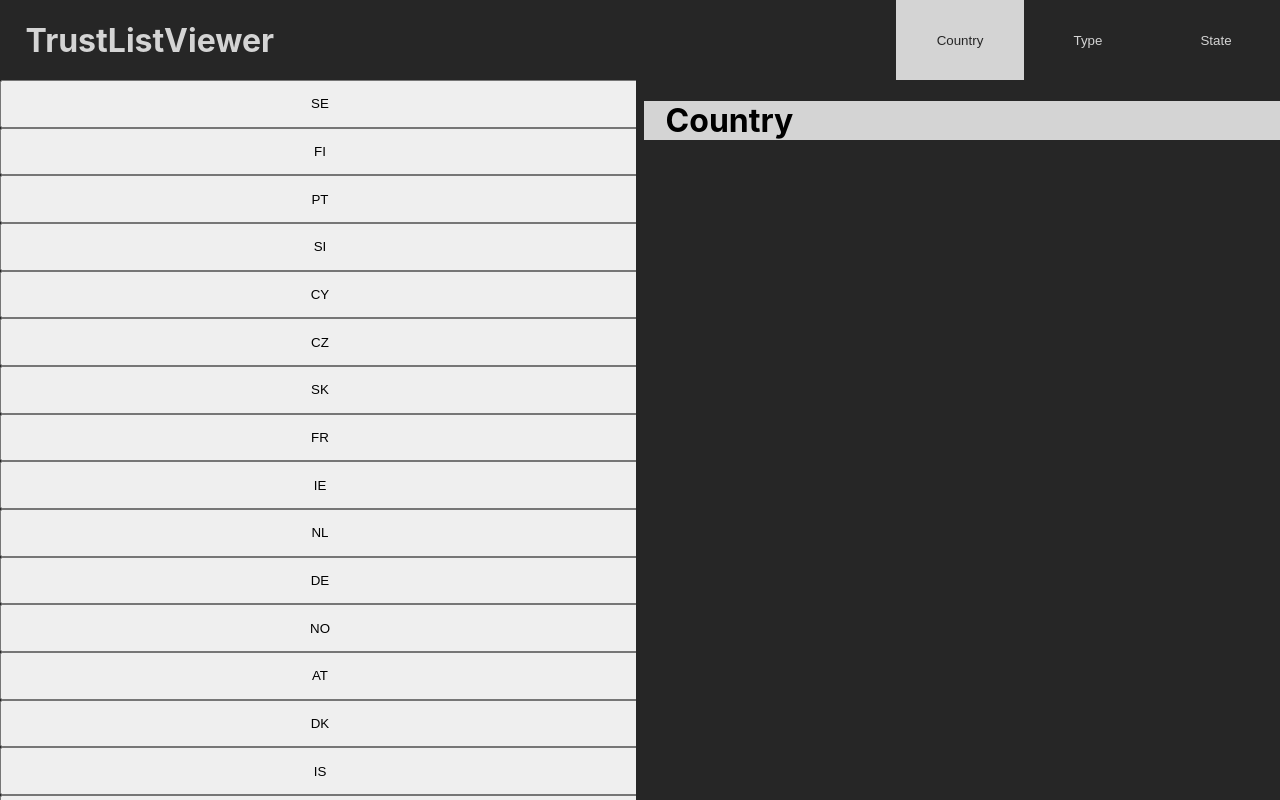
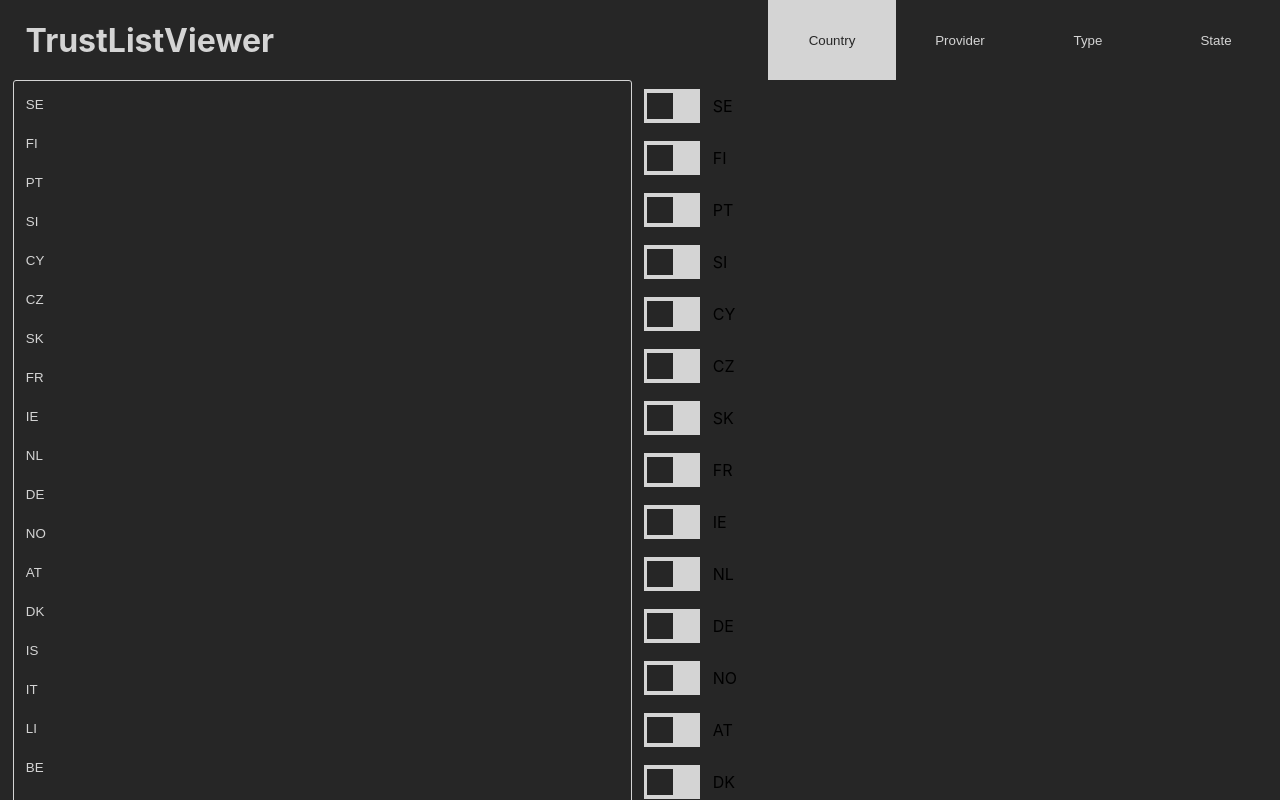
Before and after one commit to Geostartico/Trusted-list-browser, a React (Create React App) app in the folder src/trusted_list/: page / in a window 1280 px wide. Both pictures are taken after a click on the button "Country". Built offline with nearby package versions, Linux system fonts and the light colour scheme.

Commit message:
working on filter

```diff
--- a/src/trusted_list/src/FilterContainer.tsx
+++ b/src/trusted_list/src/FilterContainer.tsx
@@ -1,17 +1,19 @@
 import React, { Component } from 'react';
-import {FilterTypes} from './Enums';
-import FilterCountry from './FilterCountry';
-import FilterState from './FilterState';
-import FilterType from './FilterType';
+import FilterPane from './FilterPane';
+import { UnorderedSet } from './decoder/UnorderedSet';
+import { Country, Provider, Service, Status, Type } from "./decoder/items";
+import {FilterType} from './Enums';
+import { Item } from "./decoder/itemInterface";
 
 interface FilterProps {
-     selectedFilter: number;
+    selectedFilter: FilterType;
+    filters: Item[];
 }
 
-interface FilterStateInerface {
+interface FilterState{
 }
 
-class FilterContainer extends Component<FilterProps, FilterStateInerface> {
+class FilterContainer extends Component<FilterProps, FilterState> {
 
     constructor(props: FilterProps) {
         super(props);
@@ -25,15 +27,9 @@
           <>
             <div className = 'filtersContainer'>
 
-                {this.props.selectedFilter == 0 &&
-                    <FilterCountry/>
-                }
-                {this.props.selectedFilter == 1 &&
-                    <FilterType/>
-                }
-                {this.props.selectedFilter == 2 &&
-                    <FilterState/>
-                }
+                   <FilterPane
+                        filters= {this.props.filters}
+                   />
 
             </div>
           </>
--- /dev/null
+++ b/src/trusted_list/src/FilterPane.tsx
@@ -0,0 +1,58 @@
+import React, { Component } from 'react';
+import { UnorderedSet } from './decoder/UnorderedSet';
+import { Country, Provider, Service, Status, Type } from "./decoder/items";
+import{ Item } from "./decoder/itemInterface"
+
+interface FilterProps {
+    filters: Item[];
+    //onAdd: Function;
+    //onRemove: Function;
+}
+
+interface FilterState{
+    //filters: Item[];
+}
+
+class FilterPane extends Component<FilterProps, FilterState> {
+
+    constructor(props: FilterProps) {
+        super(props);
+        this.state = {
+        };
+
+    this.props.filters.forEach((val: Item) => {
+        console.log("filter" + val.getText());
+    })
+
+}
+
+
+    render() {
+
+        return (
+          <>
+            <div className = 'filtersContainer'>
+
+                {
+                    this.props.filters.map((val: Item, index: number) => {
+                        return (
+                            <div className='filterEntryContainer'>
+                                <label className="switch">
+                                    <input type="checkbox"/>
+                                    <span className="slider">
+                                    </span>
+                                </label>
+                                <p className='filterEntryText'>{val.getText()}</p>
+                            </div>
+                        )
+                    })
+                }
+            </div>
+          </>
+        );
+
+    }
+
+}
+
+export default FilterPane;
--- a/src/trusted_list/src/Header.tsx
+++ b/src/trusted_list/src/Header.tsx
@@ -1,9 +1,10 @@
 import React, { Component } from 'react';
+import {FilterType} from './Enums';
 
 interface HeaderProps {
     title: string;
     onChangeFilter: Function;
-    selectedFilter: number;
+    selectedFilter: FilterType;
 }
 
 interface HeaderState {
@@ -32,9 +33,29 @@
 
               <div className = 'tabs' >
 
-              <button onClick={() => this.props.onChangeFilter(0)} className = {'buttonFilter ' + (this.props.selectedFilter == 0 ? 'selectedButtonFilter' : '')}>Country</button>
-              <button onClick={() => this.props.onChangeFilter(1)} className = {'buttonFilter ' + (this.props.selectedFilter == 1 ? 'selectedButtonFilter' : '')}>Type</button>
-              <button onClick={() => this.props.onChangeFilter(2)} className = {'buttonFilter ' + (this.props.selectedFilter == 2 ? 'selectedButtonFilter' : '')}>State</button>
+                <button
+                  onClick={() => this.props.onChangeFilter(FilterType.Country)}
+                  className = {'buttonFilter ' + (this.props.selectedFilter == FilterType.Country ? 'selectedButtonFilter' : '')}>
+                      Country
+                </button>
+
+                <button
+                  onClick={() => this.props.onChangeFilter(FilterType.Provider)}
+                  className = {'buttonFilter ' + (this.props.selectedFilter == FilterType.Provider ? 'selectedButtonFilter' : '')}>
+                      Provider
+                </button>
+
+                <button
+                  onClick={() => this.props.onChangeFilter(FilterType.Type)}
+                  className = {'buttonFilter ' + (this.props.selectedFilter == FilterType.Type ? 'selectedButtonFilter' : '')}>
+                      Type
+                </button>
+
+                <button
+                  onClick={() => this.props.onChangeFilter(FilterType.State)}
+                  className = {'buttonFilter ' + (this.props.selectedFilter == FilterType.State ? 'selectedButtonFilter' : '')}>
+                      State
+                </button>
 
               </div>
             </div>
--- a/src/trusted_list/src/ItemViewer.tsx
+++ b/src/trusted_list/src/ItemViewer.tsx
@@ -30,7 +30,7 @@
         super(props);
         this.state = {
             expand: false,
-            marginLeftStyle : (this.props.indent * indentValue) + "vw",
+            marginLeftStyle : (this.props.indent) + "vw",
             filteredItems: this.filterItems(),
         };
 
@@ -67,11 +67,11 @@
 
                 console.log("Testing this item: " + val.getText());
                 switch (this.props.indent) {
-                    case 1:
+                    case 2:
                         if(!this.props.viewItems.providers.has(val as Provider))
                             return;
                     break;
-                    case 2:
+                    case 3:
                         if(!this.props.viewItems.services.has(val as Service))
                             return;
                     break;
@@ -90,12 +90,12 @@
 
     render() {
         return (
-        <div className = 'viewerInside' style={{marginLeft: this.state.marginLeftStyle}} >
+        <div className = 'viewerInside' id = {this.props.items === null ? 'firstDivViwer' : ''} style={{marginLeft: this.state.marginLeftStyle}} >
             {this.state.filteredItems.map((val: Item, index: number) => {
                 return (
                     <>
-                        <button onClick={() => this.expand(val)} className="buttonViewer">
-                            <p>{val.getText()}</p>
+                        <button onClick={this.props.indent < 4 ? () => this.expand(val) : undefined} className="buttonViewer" >
+                            {val.getText()}
                         </button>
                         {val.expand &&
                             <ItemViewer key={val.getText() + index} viewItems={this.props.viewItems} items={val} indent={this.props.indent + 1}/>
--- a/src/trusted_list/src/TrustListViewer.tsx
+++ b/src/trusted_list/src/TrustListViewer.tsx
@@ -1,10 +1,14 @@
-import React, { Component } from 'react';
+import React, { Component, useEffect, useState } from 'react';
 import Header from './Header';
 import Viewer from './Viewer';
 import FilterContainer from './FilterContainer';
 import { Allotment } from "allotment";
 import "allotment/dist/style.css";
 import {Facade} from './facade/facade';
+import { UnorderedSet } from './decoder/UnorderedSet';
+import { Country, Provider, Service, Status, Type } from "./decoder/items";
+import { Item } from "./decoder/itemInterface";
+import { FilterType } from "./Enums";
 
 
 interface TrustListViewerProps {
@@ -12,8 +16,9 @@
 }
 
 interface TrustListViewerState {
-    activeFilter: number;
+    activeFilter: FilterType;
     facade: Facade;
+    activeFilterItems: Item[]
 }
 
 class TrustListViewer extends Component<TrustListViewerProps, TrustListViewerState> {
@@ -21,22 +26,58 @@
     constructor(props: TrustListViewerProps) {
         super(props);
         this.state = {
-            activeFilter: 0,
+            activeFilter: FilterType.Country,
             facade: new Facade(),
+            activeFilterItems: [],
         };
+
         this.onChangeFilter = this.onChangeFilter.bind(this);
+        this.getFilters = this.getFilters.bind(this);
     }
 
-    onChangeFilter(selectedFilter: number){
+    onChangeFilter(selectedFilter: FilterType){
         this.setState({
-            activeFilter: selectedFilter
+            activeFilter: selectedFilter,
+            activeFilterItems: this.getFilters(selectedFilter),
         });
     }
 
 
-    // Func to update the viewe
+    // Func to update the viewer
 
     // func callback the filer
+
+    getFilters(filterType: FilterType): Item[] {
+
+        let filters: Item[] = [];
+        let filtersSet: UnorderedSet<Country | Type | Status | Provider>;
+
+        switch(filterType) {
+
+            case FilterType.Country:
+                filtersSet = this.state.facade.getSelectableCountries();
+            break;
+            case FilterType.State:
+                filtersSet = this.state.facade.getSelectableStatus();
+            break;
+            case FilterType.Provider:
+                filtersSet = this.state.facade.getSelectableProviders();
+            break;
+            case FilterType.Type:
+                filtersSet = this.state.facade.getSelectableTypes();
+            break;
+
+            default:
+                return [];
+        }
+
+
+        filtersSet.forEach((val: Item) => {
+            filters.push(val);
+        })
+
+        return filters;
+    }
 
     render() {
         return (
@@ -59,6 +100,7 @@
                     <Allotment.Pane snap>
                         <FilterContainer
                             selectedFilter = {this.state.activeFilter}
+                            filters = {this.state.activeFilterItems}
                         />
                     </Allotment.Pane>
                 </Allotment>
--- a/src/trusted_list/src/Viewer.tsx
+++ b/src/trusted_list/src/Viewer.tsx
@@ -39,7 +39,7 @@
                     key={"0"}
                     viewItems={this.props.viewItems}
                     items = {null}
-                    indent = {0}
+                    indent = {1}
                 />
             </div>
           </>
--- a/src/trusted_list/src/index.css
+++ b/src/trusted_list/src/index.css
@@ -69,23 +69,107 @@
 }
 
 .viewerInside {
-    width: 100%;
+    /*width: 100%;*/
     height: auto;
     color: var(--main-text-color);
+
+    border: 1px solid var(--main-text-color);
+    border-radius: 3px;
+    padding: 0.5vh;
+    /*margin-bottom: 8px;*/
+}
+
+#firstDivViwer {
+    margin-right: var(--sash-size);
 }
 
 .buttonViewer {
     display:block;
     width:100%;
+    background-color: var(--main-bg-color);
+    color: var(--main-text-color);
+    border: 0;
+    text-align: left;
+    padding: 1.5vh 0;
+    padding-left: 1vh;
+}
+
+.buttonViewer:hover {
+    background-color: var(--main-text-color);
+    color: var(--main-bg-color);
+}
+
+.itemText {
 }
 
 
 .filtersContainer {
     width: 100%;
-    background-color: var(--main-text-color);
+    height: 100%;
+    overflow-y: scroll;
+    overflow-x: hidden;
+    /*background-color: var(--main-bg-color);*/
 }
 
 .sash-module_sash__eG8e7.sash-module_hover__119X7:before,
 .sash-module_sash__eG8e7.sash-module_active__FozP9:before {
   background: var(--main-text-color) !important;
 }
+
+.filterEntryContainer {
+    display:flex;
+    justify-content: flex-start;
+    align-items: center;
+}
+
+.filterEntryText {
+    padding-left: 1vw;
+}
+
+.switch {
+  position: relative;
+  display: inline-block;
+  width: 60px;
+  height: 34px;
+  background-color: var(--main-text-color);
+}
+
+.slider {
+  position: absolute;
+  cursor: pointer;
+  top: 0;
+  left: 0;
+  right: 0;
+  bottom: 0;
+  background-color: var(--main-text-color);
+  -webkit-transition: .4s;
+  transition: .4s;
+}
+
+.slider:before {
+  position: absolute;
+  content: "";
+  height: 26px;
+  width: 26px;
+  left: 7px;
+  bottom: 4px;
+  background-color: var(--main-bg-color);
+  -webkit-transition: .4s;
+  transition: .4s;
+}
+
+input:checked + .slider {
+  background-color: var(--main-text-color);
+}
+
+/*
+input:focus + .slider {
+  box-shadow: 0 0 1px #2196F3;
+}
+*/
+
+input:checked + .slider:before {
+  -webkit-transform: translateX(24px);
+  -ms-transform: translateX(24px);
+  transform: translateX(24px);
+}
```
Also changed, not shown: src/trusted_list/src/Enums.tsx (+6 -5 lines).
